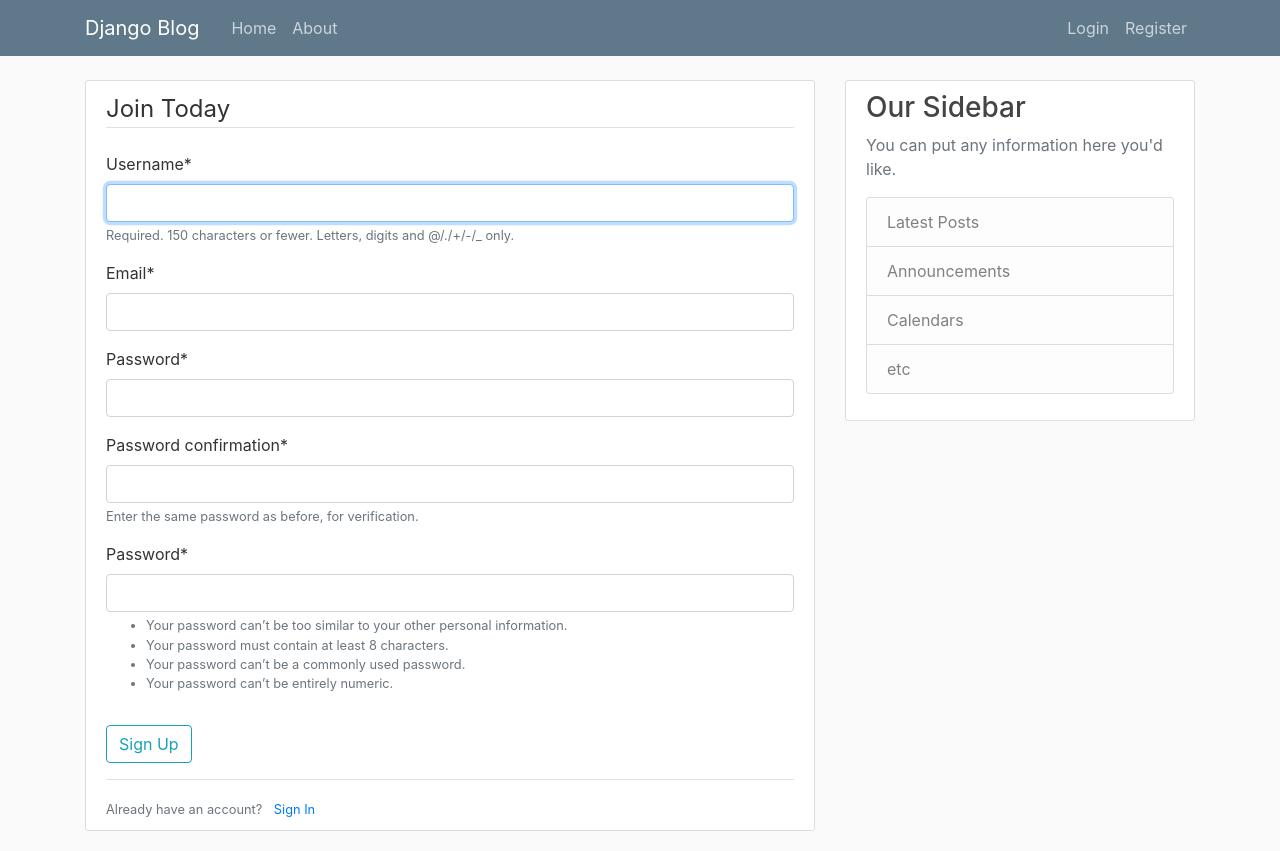
After one commit to fadel07/SocialMediaWebsite-Django, a Django app: page /register/ in a window 1280 px wide. The commit adds this page. Run offline with Django 3.2, Linux system fonts and the light colour scheme; some libraries are stand-ins or nearby versions.

Commit message:
changes added

```diff
--- a/blog/templates/blog/base.html
+++ b/blog/templates/blog/base.html
@@ -30,8 +30,13 @@
                   </div>
                   <!-- Navbar Right Side -->
                   <div class="navbar-nav">
-                    <a class="nav-item nav-link" href="#">Login</a>
-                    <a class="nav-item nav-link" href="#">Register</a>
+                    {% if user.is_authenticated %}
+                      <a class="nav-item nav-link" href="{%url 'logout'%}">Logout</a>
+                      <a class="nav-item nav-link" href="{%url 'profile'%}">{{user.username}}</a>
+                    {% else %}
+                      <a class="nav-item nav-link" href="{%url 'login'%}">Login</a>
+                      <a class="nav-item nav-link" href="{% url 'register'%}">Register</a>
+                    {% endif%}
                   </div>
                 </div>
               </div>
@@ -40,6 +45,13 @@
           <main role="main" class="container">
             <div class="row">
               <div class="col-md-8">
+                {% if messages %}
+                  {% for message in messages %}
+                    <div class="alert alert-{{ message.tags }}">
+                      {{message}}
+                    </div>
+                  {% endfor %}
+                {% endif %}
                 {% block content %}{% endblock %}
               </div>
               <div class="col-md-4">
--- a/django_blog/urls.py
+++ b/django_blog/urls.py
@@ -14,10 +14,19 @@
     1. Import the include() function: from django.urls import include, path
     2. Add a URL to urlpatterns:  path('blog/', include('blog.urls'))
 """
+from re import template
 from django.contrib import admin
+from django.contrib.auth import views as auth_views
 from django.urls import path, include
+from users import views as user_views
+
+
 
 urlpatterns = [
     path('admin/', admin.site.urls),
     path('', include('blog.urls')),
+    path('register/', user_views.register, name='register'),
+    path('profile/', user_views.profile, name='profile'),
+    path('login/', auth_views.LoginView.as_view(template_name='users/login.html'), name='login'),
+    path('logout/', auth_views.LogoutView.as_view(template_name='users/logout.html'), name='logout'),
 ]
--- /dev/null
+++ b/users/forms.py
@@ -0,0 +1,11 @@
+from django import forms
+from django.contrib.auth.models import User
+from django.contrib.auth.forms import UserCreationForm
+
+class UserRegisterForm(UserCreationForm):
+    email = forms.EmailField()
+
+
+    class Meta:
+        model = User
+        fields = ['username', 'email', 'password', 'password2']
--- /dev/null
+++ b/users/templates/users/register.html
@@ -0,0 +1,23 @@
+{% extends "blog/base.html"%}
+{% load crispy_forms_tags %}
+    {% block content %}
+        <div class="content-section">
+            <form method="POST">
+                {% csrf_token %}
+                <fieldset class="form-group">
+                    <legend class="border-bottom mb-4">
+                        Join Today
+                    </legend>
+                    {{ form|crispy }}
+                </fieldset>
+                <div class="form-group">
+                    <button class="btn btn-outline-info" type="submit">Sign Up</button>
+                </div>
+            </form>
+            <div class="border-top pt-3">
+                <small class=" text-muted">
+                    Already have an account? <a class="ml-2" href="{url 'login'}">Sign In</a>
+                </small>
+            </div>
+        </div>
+    {% endblock content%}
--- a/users/views.py
+++ b/users/views.py
@@ -1,3 +1,22 @@
-from django.shortcuts import render
+from django.shortcuts import render, redirect
+from django.contrib.auth.forms import UserCreationForm
+from django.contrib import messages
+from django.contrib.auth.decorators import login_required
+from .forms import UserRegisterForm
 
-# Create your views here.
+
+def register(request):
+    if request.method == 'POST':
+        form = UserRegisterForm(request.POST)
+        if form.is_valid():
+            form.save()
+            username = form.cleaned_data.get('username')
+            messages.success(request, f'Your account has been created , login now!')
+            return redirect('login')
+    else:
+        form = UserRegisterForm()
+    return render (request, 'users/register.html', {'form': form})
+
+@login_required
+def profile(request):
+    return render(request, 'users/profile.html')
```
Also changed, not shown: django_blog/settings.py (+7 -0 lines), users/templates/users/login.html (added, +23 -0 lines), users/templates/users/logout.html (added, +9 -0 lines), users/templates/users/profile.html (added, +7 -0 lines), db.sqlite3.
